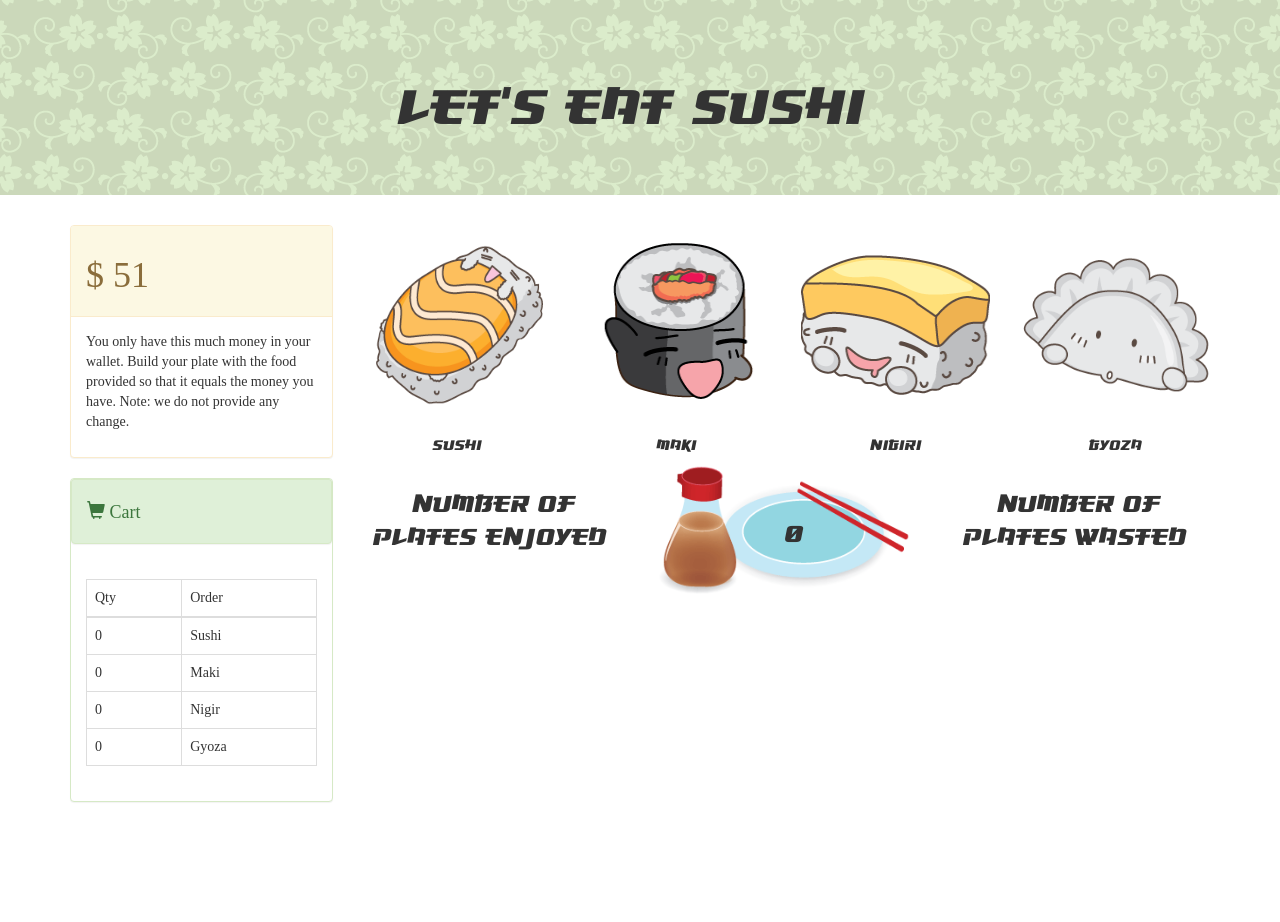
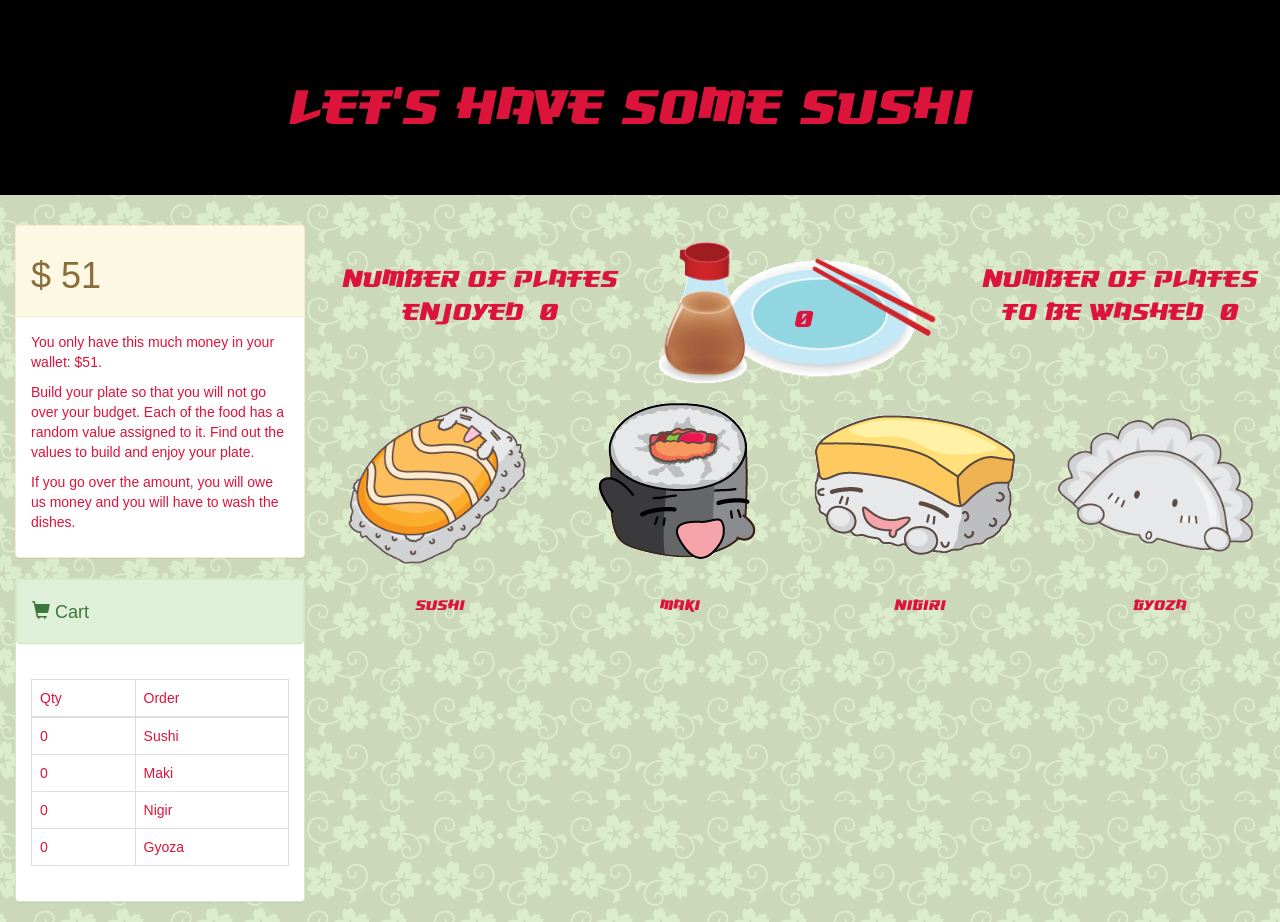
Before and after one commit to tanysaur/week-4-game, a PHP site: page / in a window 1280 px wide. Before the commit the page ends 802 px from the top, so only its background shows below. Run offline with PHP 8.4, Linux system fonts and the light colour scheme; some libraries are stand-ins or nearby versions.

Commit message:
HW complete. Re-arranged WF

```diff
--- a/assets/css/style.css
+++ b/assets/css/style.css
@@ -1,13 +1,12 @@
-/*
+
 body {
 	background: url("../images/sushi-bkg.gif");
-	/font-family: "Origami",Avantgarde,"Century Gothic",CenturyGothic,AppleGothic,sans-serif;
-}*/
+}
 
 
 @font-face {
-    font-family: "AtomicSushi";
-    src: url("../fonts/AtomicSushi.ttf");
+    /*font-family: "AtomicSushi";
+    src: url("../fonts/AtomicSushi.ttf");*/
     font-family: "Origami";
     src: url("../fonts/Origami.ttf");
     font-family: "OsakaSans";
@@ -15,12 +14,12 @@ body {
 }
 
 .jumbotron {
-	background: url("../images/sushi-bkg.gif");
+	/*background: url("../images/sushi-mat.jpg");*/
+  background-color: black;
 }
 
 
 .img-placeholder img {
-	/*border: 1px red solid;*/
 	width: 200px;
 	height: 200px;
 }
@@ -29,22 +28,24 @@ body {
 	position: relative;
 }
 
+/*dynamic counter value*/
 .plate-holder h2 {
 	position: absolute;
-	top: 30px;
-	left: 130px;
+	top: 40px;
+	left: 140px;
 }
 
 .panel {
-	font-family: "Origami";
+	font-family: "Origami", "Arial";
+}
+
+.jumbotron h1, .col-md-3, .col-md-4 h2{
+	font-family: "OsakaSans", "Arial";
+  color: crimson;
 }
 
 
-.jumbotron h1, .col-md-3, .col-md-4 h2{
-	font-family: "OsakaSans";
-}
-
-
+/*hover properties*/
 @-webkit-keyframes hvr-pop {
   50% {
     -webkit-transform: scale(1.2);
--- a/assets/javascript/game.js
+++ b/assets/javascript/game.js
@@ -4,36 +4,33 @@
 // numberOptions for each food: 1-12
 // counter: init to 0
 
-// prompt user to play --> see canvas on W3
-
 // Functions:
-// Check counter < targetNumber
+// check counter == , < , > targetNumber
 // reset counters
 // play again
 
-// Assign random value to food (numberOptions)
-// User clicks on a food, add value to counter
-// check counter
+// Assign random value for food (numberOptions)
+// User clicks on a food, then adds value to counter
+// check counter conditions in function above
+// if condition is met, prompt user if they want to play again
 
 var counter = 0;
 var wins = 0;
 var losses = 0;
-var numberOptions = [sushiVal, makiVal, nigiriVal, gyozaVal];
 var sushiVal;
 var makiVal;
 var nigiriVal;
 var gyozaVal;
+var numberOptions = [sushiVal, makiVal, nigiriVal, gyozaVal];
 var sushiQ = 0;
 var makiQ = 0;
 var nigiriQ = 0;
 var gyozaQ = 0;
 
 var targetNumber = Math.floor((Math.random() * 120) + 19);
-		$(".targetNumber").text(targetNumber);
+$(".targetNumber").text(targetNumber);
 
 resetCounters();
-
-
 
 $("#sushi").on("click", function(){
 	counter += numberOptions[0];
@@ -66,17 +63,19 @@ $("#gyoza").on("click", function(){
 
 //this function resets the counters as well as their corresponding displays on the html
 function resetCounters(){
-
+	//this re-assigns a random value to the four food listed / numberOptions[]
 	for(i = 0; i < numberOptions.length; i++){
 		numberOptions[i] = Math.floor(Math.random()* 12) +1;
 	}
 
+	//this re-assigns a new amount / budget / targetNumber for the user
 	var newTargetNumber = Math.floor((Math.random() * 120) + 19);
 		$(".targetNumber").text(newTargetNumber);
 
 	targetNumber = newTargetNumber;
-	console.log(numberOptions);
+	//console.log(numberOptions);
 
+	//(optional) resets the Cart counter
 	$("#plateNumber").text(counter);
 	sushiQ = 0;
 	$(".sushiQ").html(sushiQ);
@@ -91,10 +90,10 @@ function resetCounters(){
 
 //this function checks if the user has reached the target number or if it has passed it
 function checkCounterStats(){
-	//when user reached your target number
+	//when user reached your target number, increment win, alert user with the win, ask if they want to play again
 	if(counter == targetNumber){
 		wins++;
-		alert("Congratulations, you have filled up your plate!");
+		alert("You have filled up your plate! Enjoy your food!");
 		$(".wins").text("Number of plates enjoyed: " + wins);
 		playAgain();
 	}
@@ -103,11 +102,11 @@ function checkCounterStats(){
 		//console.log("keep adding to your plate");
 		$("#plateNumber").text(counter);
 	}
-	//when user has gone above the target / budget$
-	else if(counter > targetNumber){ //plate not yet complete
+	//when user has gone above the targetNumber / budget$, increment losses, ask user if they want to play again.
+	else if(counter > targetNumber){
 		losses++;
-		$(".losses").text("Number of plates wasted: " + losses);
-		alert("You went over the budget by this much: $" + (counter - targetNumber));
+		$(".losses").text("Number of plates to be washed: " + losses);
+		alert("You went over the budget! You owe us: $" + (counter - targetNumber) + ".  Now you have to wash the dishes!");
 		playAgain();
 	}
 }
@@ -122,6 +121,7 @@ function playAgain(){
 	// if user hits "Cancel",
 	} else {
 		alert("OK, see you again!");
+		window.close();
 		//close window or show good by picture
 	}
 }
--- a/index.html
+++ b/index.html
@@ -2,7 +2,8 @@
 <html>
 <head>
 	<title>Home | Sushi Collector</title>
-		<link rel="stylesheet" type="text/css" href="assets/css/reset.css">
+	<link rel="icon" href="assets/images/ysa_logo_favicon.ico" type="image/x-icon">
+	<link rel="stylesheet" type="text/css" href="assets/css/reset.css">
 	<!-- Latest compiled and minified CSS -->
 	<link rel="stylesheet" href="https://maxcdn.bootstrapcdn.com/bootstrap/3.3.7/css/bootstrap.min.css" integrity="sha384-BVYiiSIFeK1dGmJRAkycuHAHRg32OmUcww7on3RYdg4Va+PmSTsz/K68vbdEjh4u" crossorigin="anonymous">
 	<link rel="stylesheet" type="text/css" href="assets/css/style.css">
@@ -12,7 +13,7 @@
 
 <div>
 	<div class="jumbotron text-center">
-		<h1>Let's eat sushi!</h1>
+		<h1>Let's have some sushi!</h1>
 	</div>
 </div>
 
@@ -21,7 +22,7 @@ WIN: You collected all sushi in your plate
 LOSS: Sushi master took all your sushi
 
 Play again? -->
-<div class="container">
+<div class="container-fluid">
 	<div class="row">
 		<div class="col-md-3">
 			<div class="panel panel-warning">
@@ -29,7 +30,9 @@ Play again? -->
 					<h1>$ <span class="targetNumber"> </span></h1>
 				</div>
 				<div class="panel-body">
-					<p>You only have this much money in your wallet. Build your plate with the food provided so that it equals the money you have. Note: we do not provide any change.</p>
+					<p>You only have this much money in your wallet: $<span class="targetNumber"></span>.</p>
+					<p>Build your plate so that you will not go over your budget. Each of the food has a random value assigned to it. Find out the values to build and enjoy your plate.</p>
+					<p>If you go over the amount, you will owe us money and you will have to wash the dishes.</p>
 				</div>
 			</div>
 			<div class="panel panel-success">
@@ -38,6 +41,7 @@ Play again? -->
 				</div>
 				<div class="panel-body">
 					<table class="table table-bordered">
+						<!-- <p>This is your cart that will show you the quantity of food you have ordered</p> -->
 						<thead>
 							<tr>
 								<th>Qty</th>
@@ -69,7 +73,23 @@ Play again? -->
 			</div>
 		</div>
 
-		<div class="col-md-9">
+		<div class="col-md-9 panel-body">
+			<div class="row">
+				<div class="col-md-4">
+					<h2 class="wins text-center">Number of plates enjoyed: 0<br></h2>
+				</div>
+				<div class="col-md-4">
+					<div class="plate-holder">
+						<img id="plate" src="assets/images/plate.gif" alt="plate" class="img-rounded img-responsive"/>
+						<h2 id="plateNumber"> </h2>
+					</div>
+
+				</div>
+				<div class="col-md-4">
+					<h2 class="losses text-center">Number of plates to be washed: 0<br></h2>
+				</div>
+
+			</div>
 			<div class="row">
 				<div class="col-md-3">
 					<div class="img-placeholder">
@@ -97,22 +117,7 @@ Play again? -->
 
 				</div>
 			</div>
-			<div class="row">
-				<div class="col-md-4">
-					<h2 class="wins text-center">Number of plates enjoyed: <br></h2>
-				</div>
-				<div class="col-md-4">
-					<div class="plate-holder">
-						<img id="plate" src="assets/images/plate.gif" alt="plate" class="img-rounded img-responsive"/>
-						<h2 id="plateNumber"></h2>
-					</div>
 
-				</div>
-				<div class="col-md-4">
-					<h2 class="losses text-center">Number of plates wasted: <br></h2>
-				</div>
-
-			</div>
 		</div>
 	</div>
 </div>
```
Also changed, not shown: assets/images/sushi-mat.jpg (added), assets/images/ysa_logo_favicon.ico (added).
